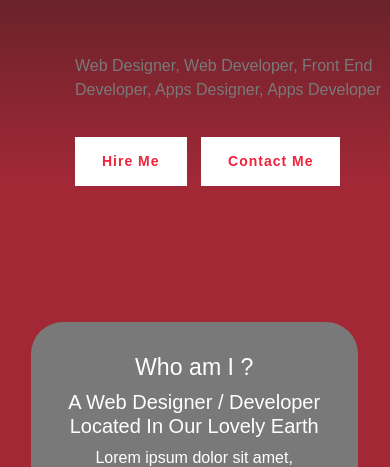
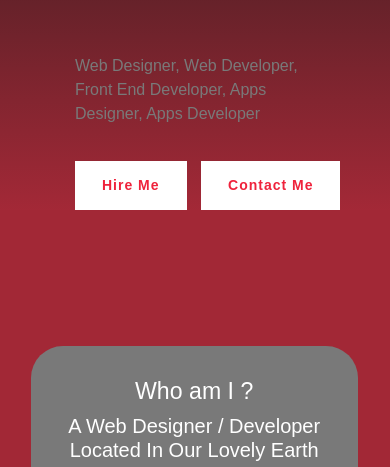
Before and after one commit to Raesammurd/pertfolio, a plain HTML site: page index.html in a window 390 px wide. Shown: the part 328-795 px from the top of the page. Drawn offline with nearby package versions, Linux system fonts and the light colour scheme.

Commit message:
10 commit

```diff
--- a/styles.css
+++ b/styles.css
@@ -786,4 +786,8 @@ list-style: none;
   .toggle-btn{
     display: block;
   }
+
+  .hero-text{
+    margin-right: 2rem;
+  }
 }
```
